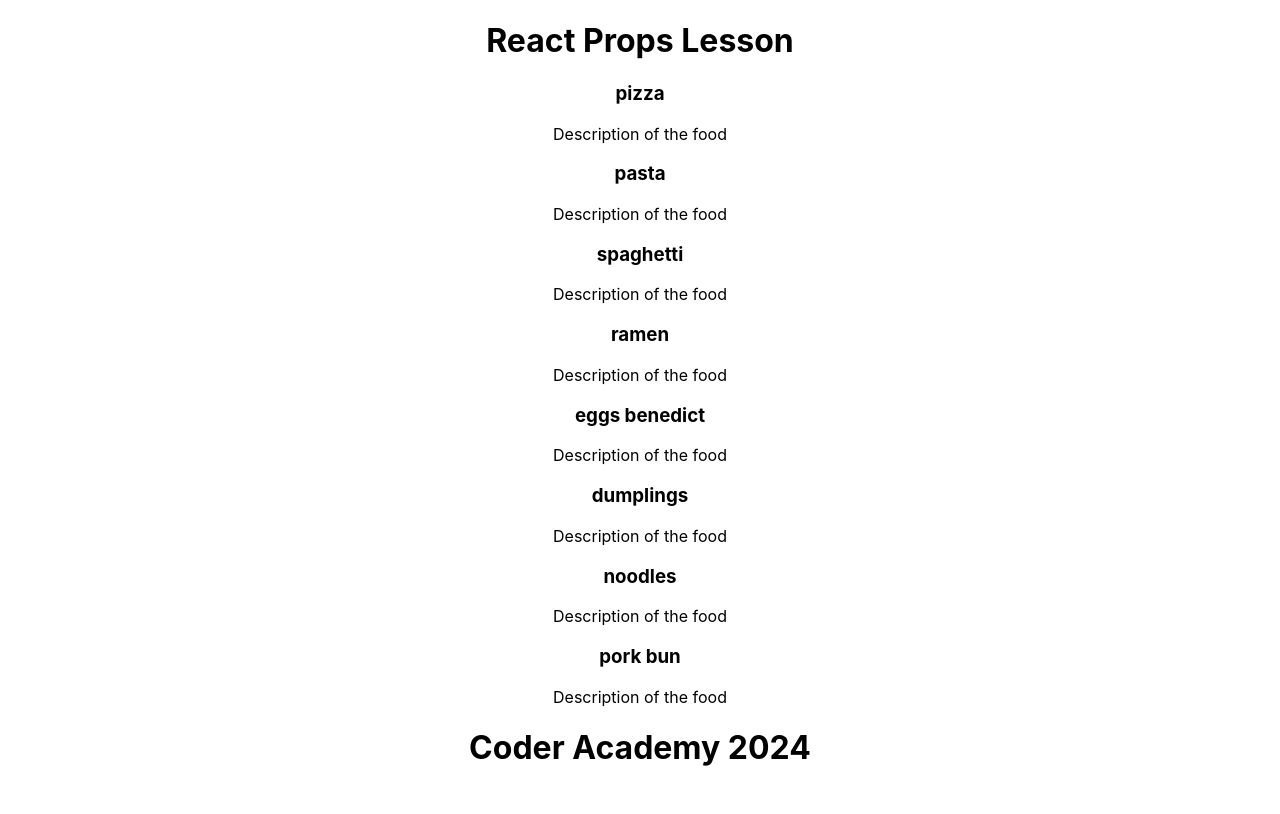
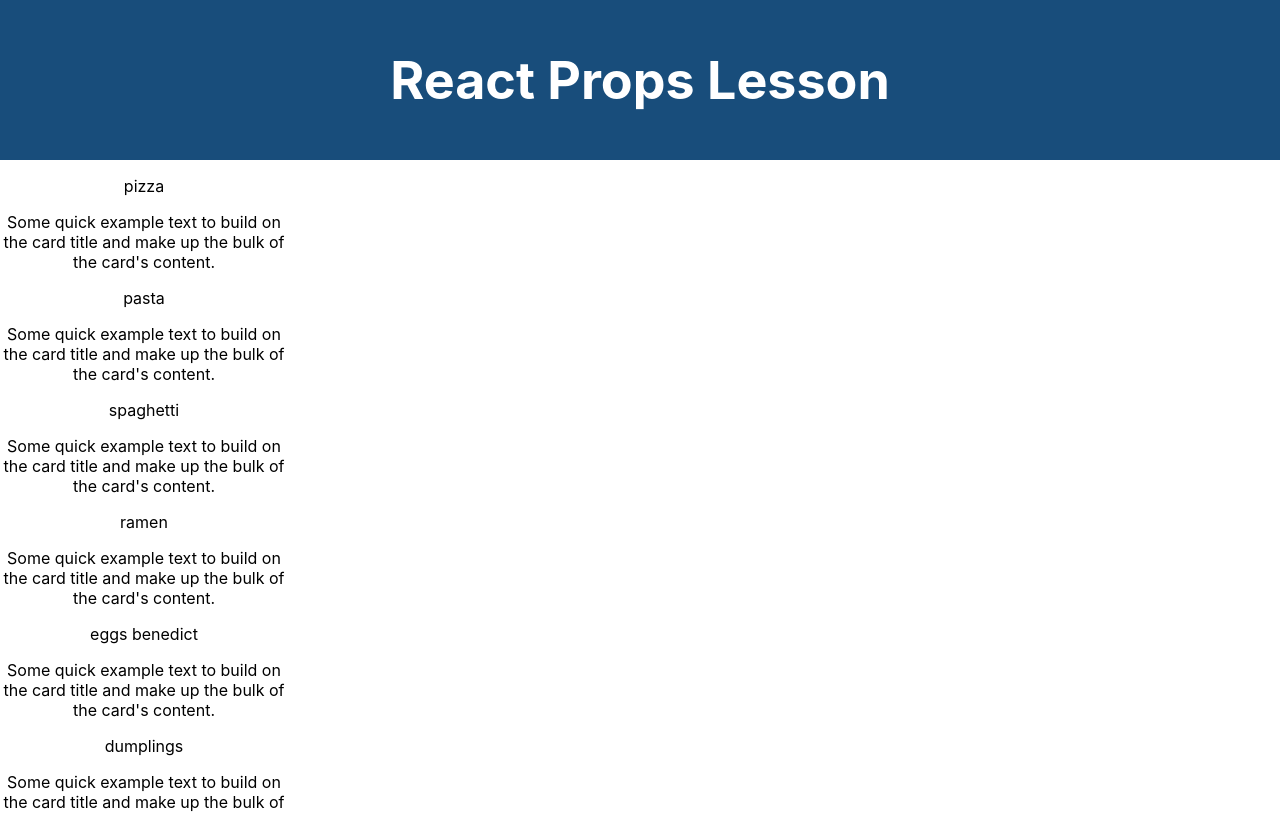
Before and after one commit to Jessicavazm/t3-revision-pt2, a React (Create React App) app: page / in a window 1280 px wide. Shown: the top 814 px of the page. Built offline with nearby package versions, Linux system fonts and the light colour scheme.

Commit message:
foodList(feat): Added bootstrap in FoodCard component

```diff
--- a/package.json
+++ b/package.json
@@ -3,8 +3,10 @@
   "version": "0.1.0",
   "private": true,
   "dependencies": {
+    "bootstrap": "^5.3.3",
     "cra-template": "1.2.0",
     "react": "^19.0.0",
+    "react-bootstrap": "^2.10.7",
     "react-dom": "^19.0.0",
     "react-scripts": "5.0.1",
     "web-vitals": "^4.2.4"
--- a/src/components/FoodCard.jsx
+++ b/src/components/FoodCard.jsx
@@ -1,11 +1,18 @@
+import Card from 'react-bootstrap/Card';
+
 // FoodCart is the child component using the props from parent component: FoodList
 export default function FoodCart(props) {
     // assign props to a const using the Key Name, you can assign as many props as needed.
-    const {foodName} = props;
+    const { foodName } = props;
     return (
-        <div>
-            <h3>{foodName}</h3>
-            <p>Description of the food</p>
-        </div>
+        <Card style={{ width: '18rem' }}>
+            <Card.Body>
+                <Card.Title>{foodName}</Card.Title>
+                <Card.Text>
+                    Some quick example text to build on the card title and make up the
+                    bulk of the card's content.
+                </Card.Text>
+            </Card.Body>
+        </Card>
     )
 }
--- a/src/components/Header.jsx
+++ b/src/components/Header.jsx
@@ -1,7 +1,9 @@
 // export default before the function kw only exports that specific fn
 export default function Header() {
     return (
-        <h1>React Props Lesson</h1>
+        <div className='App-header'>
+            <h1>React Props Lesson</h1>
+        </div>
     )
 }
 
--- a/src/index.js
+++ b/src/index.js
@@ -3,6 +3,7 @@
 import './stylesheets/index.css';
 import App from './pages/App';
 import reportWebVitals from './reportWebVitals';
+
 
 const root = ReactDOM.createRoot(document.getElementById('root'));
 root.render(
--- a/src/pages/App.jsx
+++ b/src/pages/App.jsx
@@ -7,7 +7,7 @@
 
 function App() {
   return (
-    <div class='App'>
+    <div className='App'>
         <Header />
         <FoodList />
         <Footer />
--- a/src/stylesheets/App.css
+++ b/src/stylesheets/App.css
@@ -14,8 +14,8 @@
 }
 
 .App-header {
-  background-color: #282c34;
-  min-height: 100vh;
+  background-color: #184d7b;
+  min-height: 20vh;
   display: flex;
   flex-direction: column;
   align-items: center;
```
Also changed, not shown: 2 other files (tests, documents, lock files or other folders).
